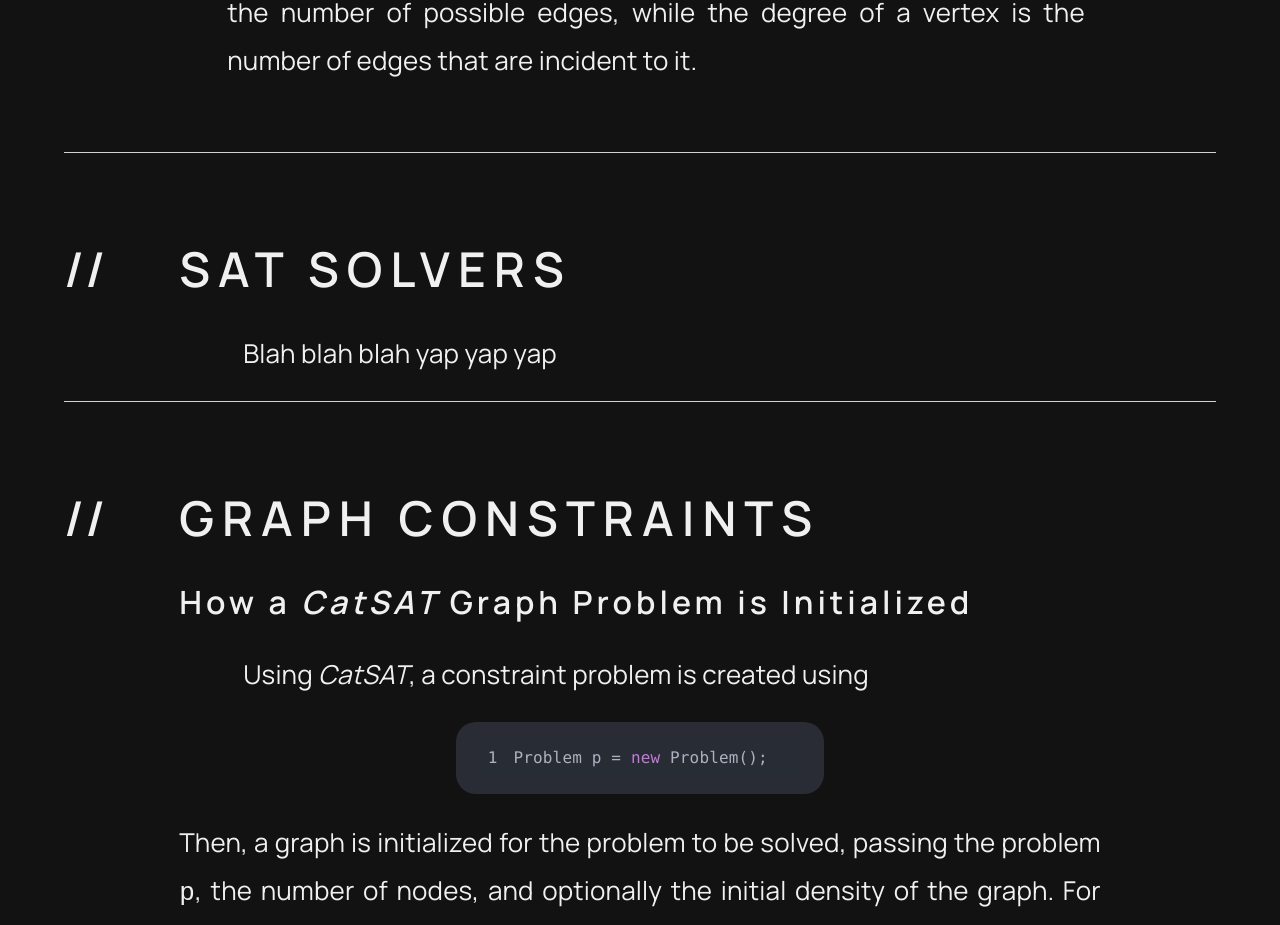
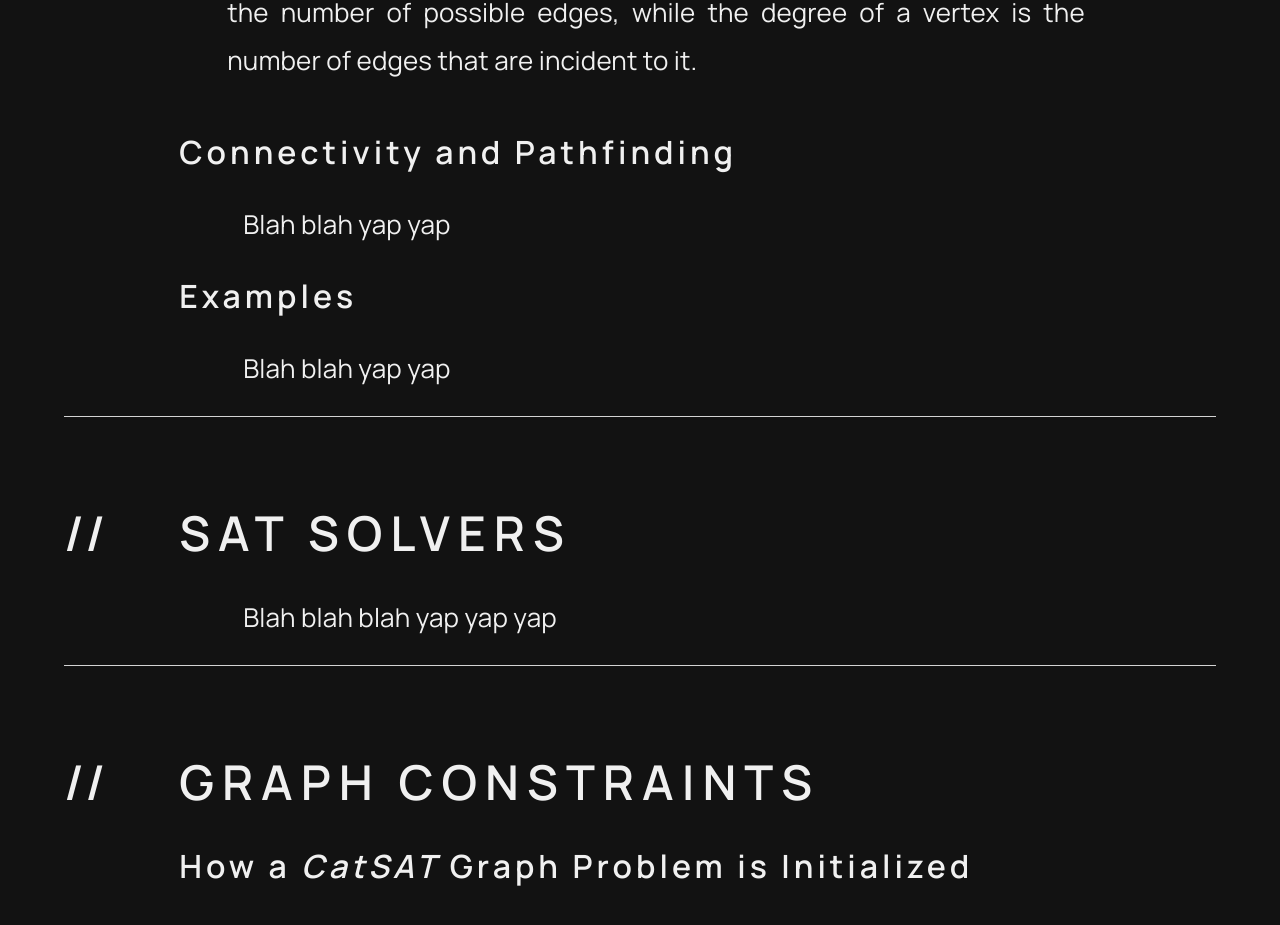
Before and after one commit to mercedes-sandu/cs-thesis-website, a React (Vite) app: page / in a window 1280 px wide. Shown: the part 5572-6497 px from the top of the page. Built offline with nearby package versions, Linux system fonts and the light colour scheme.

Commit message:
Update GraphTheory.tsx

```diff
--- a/src/components/GraphTheory.tsx
+++ b/src/components/GraphTheory.tsx
@@ -126,7 +126,18 @@ function GraphTheory() {
               />
             </ListItem>
           </List>
-          <Typography variant="sectionP"></Typography>
+          <Typography variant="sectionSubheader" sx={{ mb: 3 }}>
+            Connectivity and Pathfinding
+          </Typography>
+          <Typography variant="sectionP" sx={{ mb: 3 }}>
+            Blah blah yap yap
+          </Typography>
+          <Typography variant="sectionSubheader" sx={{ mb: 3 }}>
+            Examples
+          </Typography>
+          <Typography variant="sectionP">
+            Blah blah yap yap
+          </Typography>
         </Box>
       </Box>
       <StyledDivider />
```
